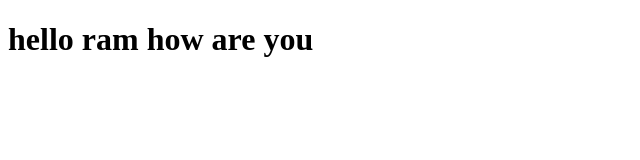
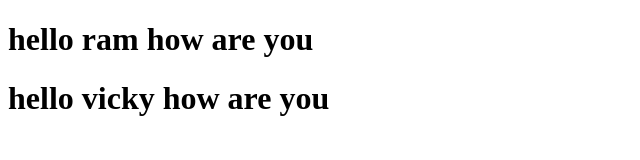
Before and after one commit to mohitkapoor251097/demo, a plain HTML site: page index.html in a window 1280 px wide. Shown: the whole page, without its empty margins (0-640 px from the left). Drawn offline with Linux system fonts and the light colour scheme.

Commit message:
make changes

```diff
--- a/index.html
+++ b/index.html
@@ -8,5 +8,6 @@
 </head>
 <body>
     <h1>hello ram how are you</h1>
+    <h1>hello vicky how are you</h1>
 </body>
 </html>
```
